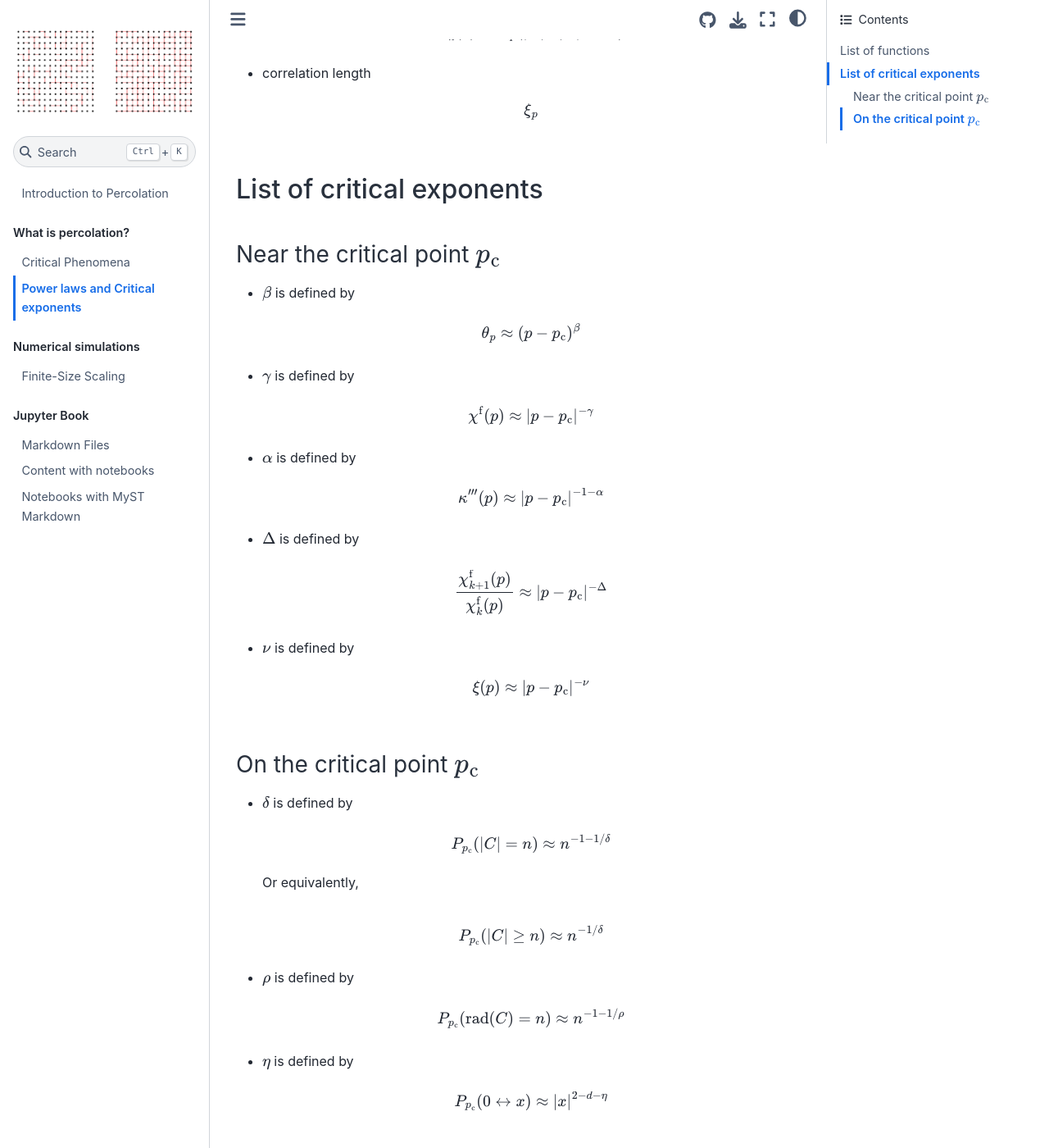
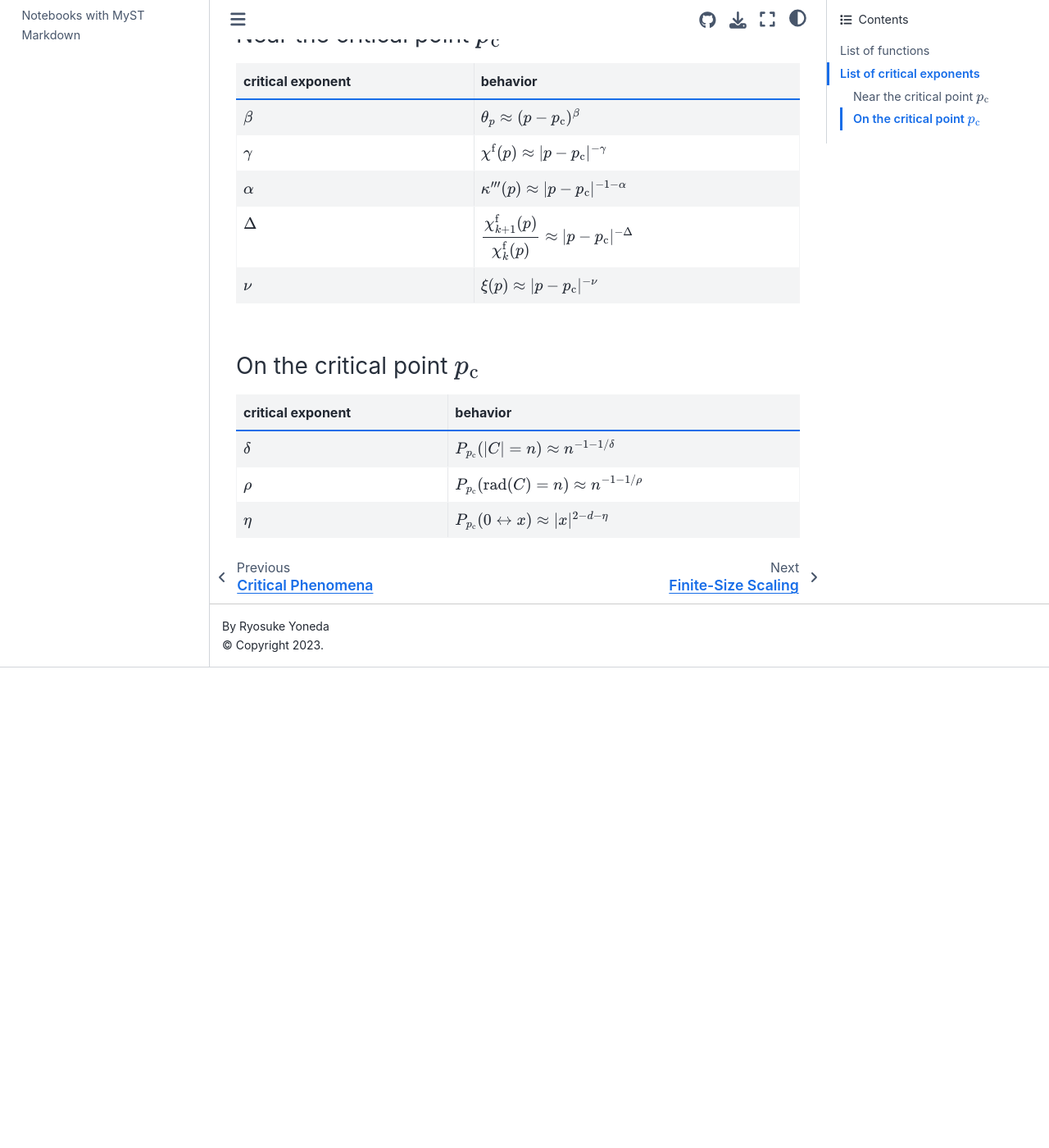
Before and after one commit to yonesuke/percolation, a Jupyter Book: the page built from docs/critical_exponents.md, in a window 1280 px wide and 1400 px high, scrolled down 682 px. Shown: the whole window at 82% size. Built offline with Jupyter Book 1.0.4 settings and Sphinx 7.4.7 and the Sphinx Book theme 1.1.4, drawn with Linux system fonts in a browser that asks for light colours; after the commit the page ends 1496 px from its top, so only the background shows below that; some of the changed text lies outside the part shown.

Commit message:
change list to table

```diff
--- a/docs/critical_exponents.md
+++ b/docs/critical_exponents.md
@@ -1,96 +1,29 @@
 # Power laws and Critical exponents
 
 ## List of functions
-- Percolation probability
 
-    $$
-    \theta(p)=P_{p}(|C|=\infty)
-    $$
-
-- mean cluster size
-
-    $$
-    \chi(p)=E_{p}(|C|)
-    $$
-
-- truncated mean cluster size
-
-    $$
-    \chi^{\mathrm{f}}(p)=E_{p}(|C|; |C|<\infty)
-    $$
-
-- number of clusters per vertex
-
-    $$
-    \kappa(p)=E_{p}(|C|^{-1})
-    $$
-
-- cluster moments
-
-    $$
-    \chi^{\mathrm{f}}_{k}(p)=E_{p}(|C|^{k}; |C|<\infty)
-    $$
-
-- correlation length
-
-    $$
-    \xi_{p}
-    $$
-
+| property | function |
+| -- | -- |
+| percolation probability | $\theta(p)=P_{p}(\|C\|=\infty)$ |
+| mean cluster size | $\chi(p)=E_{p}(\|C\|)$ |
+| truncated mean cluster size | $\chi^{\mathrm{f}}(p)=E_{p}(\|C\|; \|C\|<\infty)$ |
+| number of clusters per vertex | $\kappa(p)=E_{p}(\|C\|^{-1})$ |
+| cluster moments | $\chi^{\mathrm{f}}_{k}(p)=E_{p}(\|C\|^{k}; \|C\|<\infty)$ |
+| correlation length | $\xi_{p}$ |
 
 ## List of critical exponents
 ### Near the critical point $p_{\mathrm{c}}$
-- $\beta$ is defined by
-
-    $$
-    \theta_{p}\approx(p-p_{\mathrm{c}})^{\beta}
-    $$
-
-- $\gamma$ is defined by
-
-    $$
-    \chi^{\mathrm{f}}(p)\approx|p-p_{\mathrm{c}}|^{-\gamma}
-    $$
-
-- $\alpha$ is defined by
-
-    $$
-    \kappa'''(p)\approx|p-p_{\mathrm{c}}|^{-1-\alpha}
-    $$
-
-- $\Delta$ is defined by
-
-    $$
-    \frac{\chi^{\mathrm{f}}_{k+1}(p)}{\chi^{\mathrm{f}}_{k}(p)}\approx|p-p_{\mathrm{c}}|^{-\Delta}
-    $$
-
-- $\nu$ is defined by
-
-    $$
-    \xi(p)\approx |p-p_{\mathrm{c}}|^{-\nu}
-    $$
+| critical exponent | behavior |
+| -- | -- |
+| $\beta$ | $\theta_{p}\approx(p-p_{\mathrm{c}})^{\beta}$ |
+| $\gamma$ | $\chi^{\mathrm{f}}(p)\approx\|p-p_{\mathrm{c}}\|^{-\gamma}$ |
+| $\alpha$ | $\kappa'''(p)\approx\|p-p_{\mathrm{c}}\|^{-1-\alpha}$ |
+| $\Delta$ | $\dfrac{\chi^{\mathrm{f}}_{k+1}(p)}{\chi^{\mathrm{f}}_{k}(p)}\approx\|p-p_{\mathrm{c}}\|^{-\Delta}$ |
+| $\nu$ | $\xi(p)\approx \|p-p_{\mathrm{c}}\|^{-\nu}$ |
 
 ### On the critical point $p_{\mathrm{c}}$
-- $\delta$ is defined by
-
-    $$
-    P_{p_{\mathrm{c}}}(|C|=n)\approx n^{-1-1/\delta}
-    $$
-
-    Or equivalently,
-
-    $$
-    P_{p_{\mathrm{c}}}(|C|\geq n)\approx n^{-1/\delta}
-    $$
-
-- $\rho$ is defined by
-
-    $$
-    P_{p_{\mathrm{c}}}(\mathrm{rad}(C)=n)\approx n^{-1-1/\rho}
-    $$
-
-- $\eta$ is defined by
-
-    $$
-    P_{p_{\mathrm{c}}}(0\leftrightarrow x)\approx|x|^{2-d-\eta}
-    $$
+| critical exponent | behavior |
+| -- | -- |
+| $\delta$ | $P_{p_{\mathrm{c}}}(\|C\|=n)\approx n^{-1-1/\delta}$ |
+| $\rho$ | $P_{p_{\mathrm{c}}}(\mathrm{rad}(C)=n)\approx n^{-1-1/\rho}$ |
+| $\eta$ | $P_{p_{\mathrm{c}}}(0\leftrightarrow x)\approx\|x\|^{2-d-\eta}$ |
```
